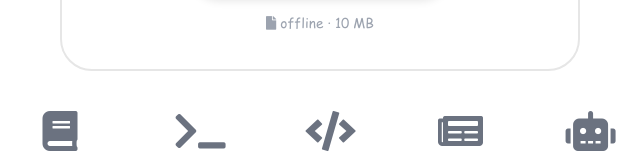
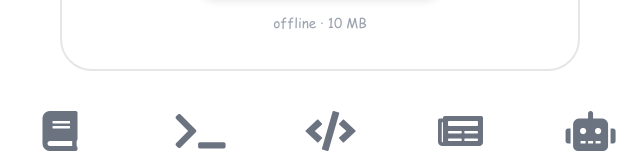
Before and after one commit to heysanzu/sanzuPage, a plain HTML site: page index.html in a window 1280 px wide. Shown: the part 543-701 px from the top of the page, 320-960 px from the left. Drawn offline with Linux system fonts and the light colour scheme.

Commit message:
Update index.html

```diff
--- a/index.html
+++ b/index.html
@@ -447,7 +447,7 @@
         Download App
       </a>
       <div class="file-hint">
-        <i class="fas fa-file"></i> offline · 10 MB
+        offline · 10 MB
       </div>
     </div>
 
```
